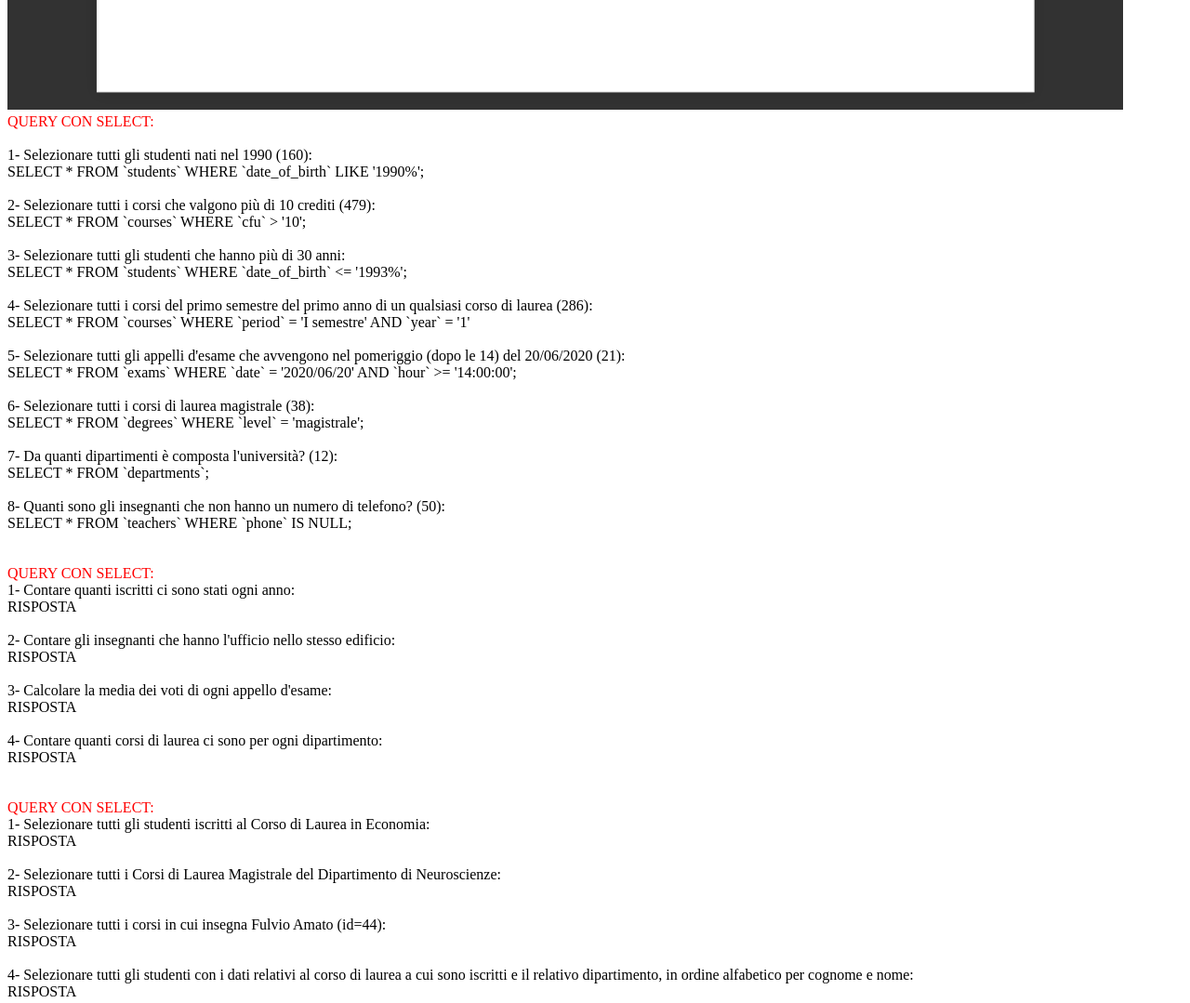
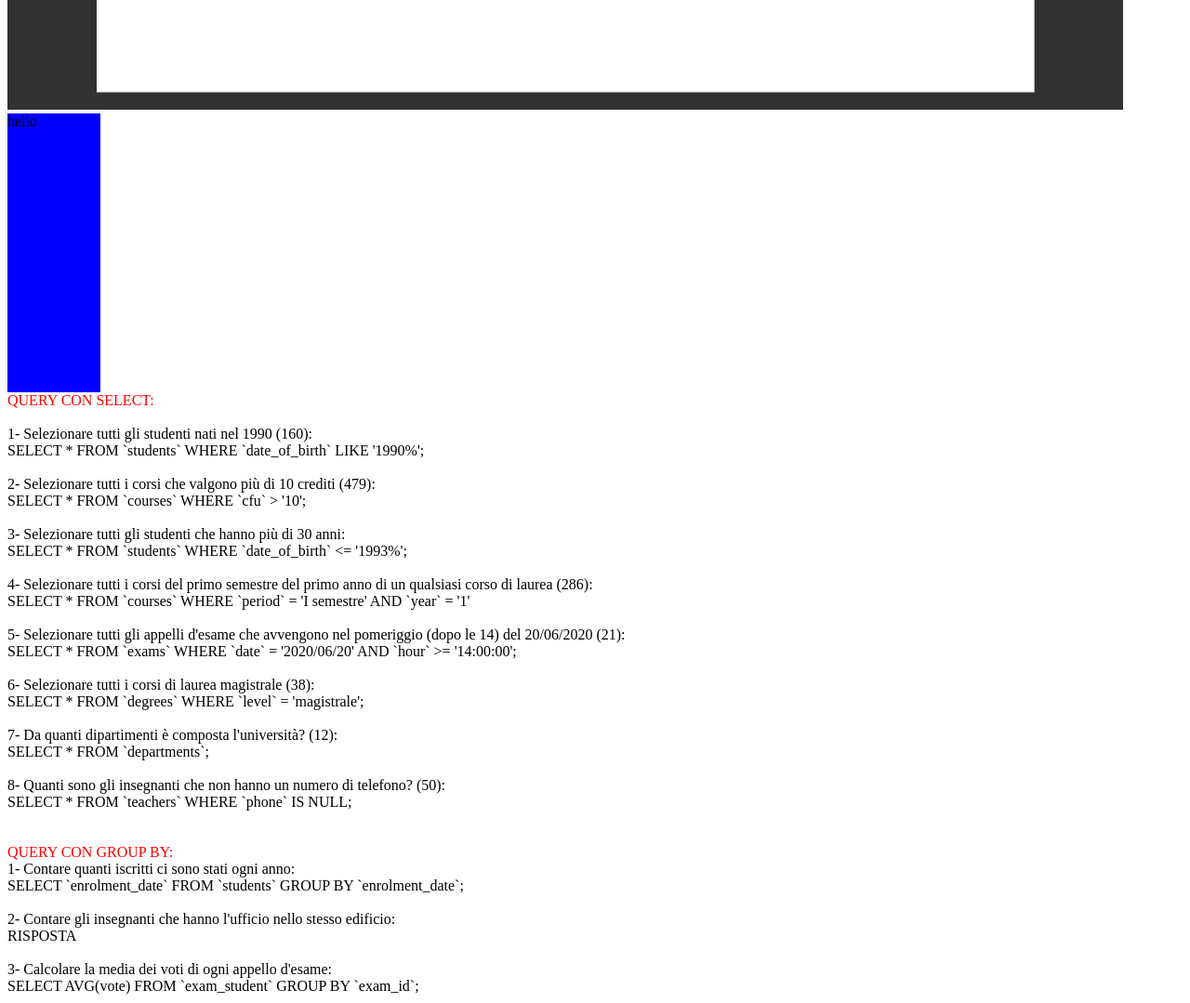
Before and after one commit to martinaapalazzi/db-university, a plain HTML site: page index.html in a window 1280 px wide. Shown: the part 640-1719 px from the top of the page at 93% size. Drawn offline with Linux system fonts and the light colour scheme.

Commit message:
QUERY GROUP BY 1 & 3

```diff
--- a/index.html
+++ b/index.html
@@ -9,6 +9,10 @@
 <body>
     <div class="table-database">
         <img src="table/img-table-uni.png" alt="" srcset="">
+    </div>
+
+    <div class="trial">
+        hello
     </div>
 
     <div>
@@ -94,13 +98,13 @@
     <br>
     <div>
         <div class="title">
-            QUERY CON SELECT:
+            QUERY CON GROUP BY:
         </div>
         <div>
             1- Contare quanti iscritti ci sono stati ogni anno:
         </div>
         <div>
-            RISPOSTA
+            SELECT `enrolment_date` FROM `students` GROUP BY `enrolment_date`;
         </div>
         <br>
         <div>
@@ -114,7 +118,7 @@
             3- Calcolare la media dei voti di ogni appello d'esame:
         </div>
         <div>
-            RISPOSTA
+            SELECT AVG(vote) FROM `exam_student` GROUP BY `exam_id`;
         </div>
         <br>
         <div>
@@ -128,7 +132,7 @@
     <br>
     <div>
         <div class="title">
-            QUERY CON SELECT:
+            QUERY CON JOIN:
         </div>
         <div>
             1- Selezionare tutti gli studenti iscritti al Corso di Laurea in Economia:
--- a/style.css
+++ b/style.css
@@ -4,6 +4,11 @@
 img {
     width: 100%;
 }
+.trial {
+    width: 100px;
+    height: 300px;
+    background-color: blue;
+}
 .title {
     color: red;
 }
```
